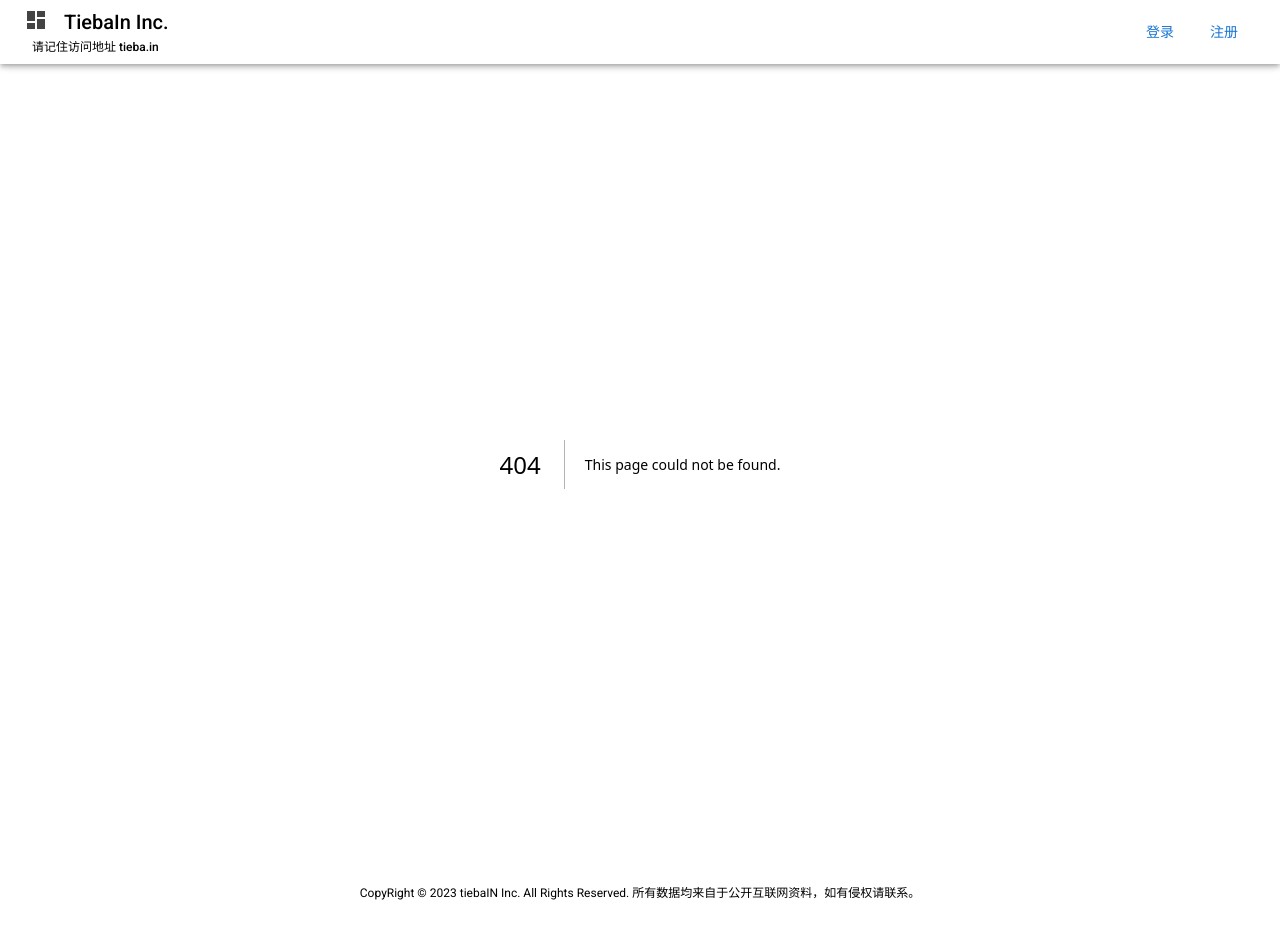
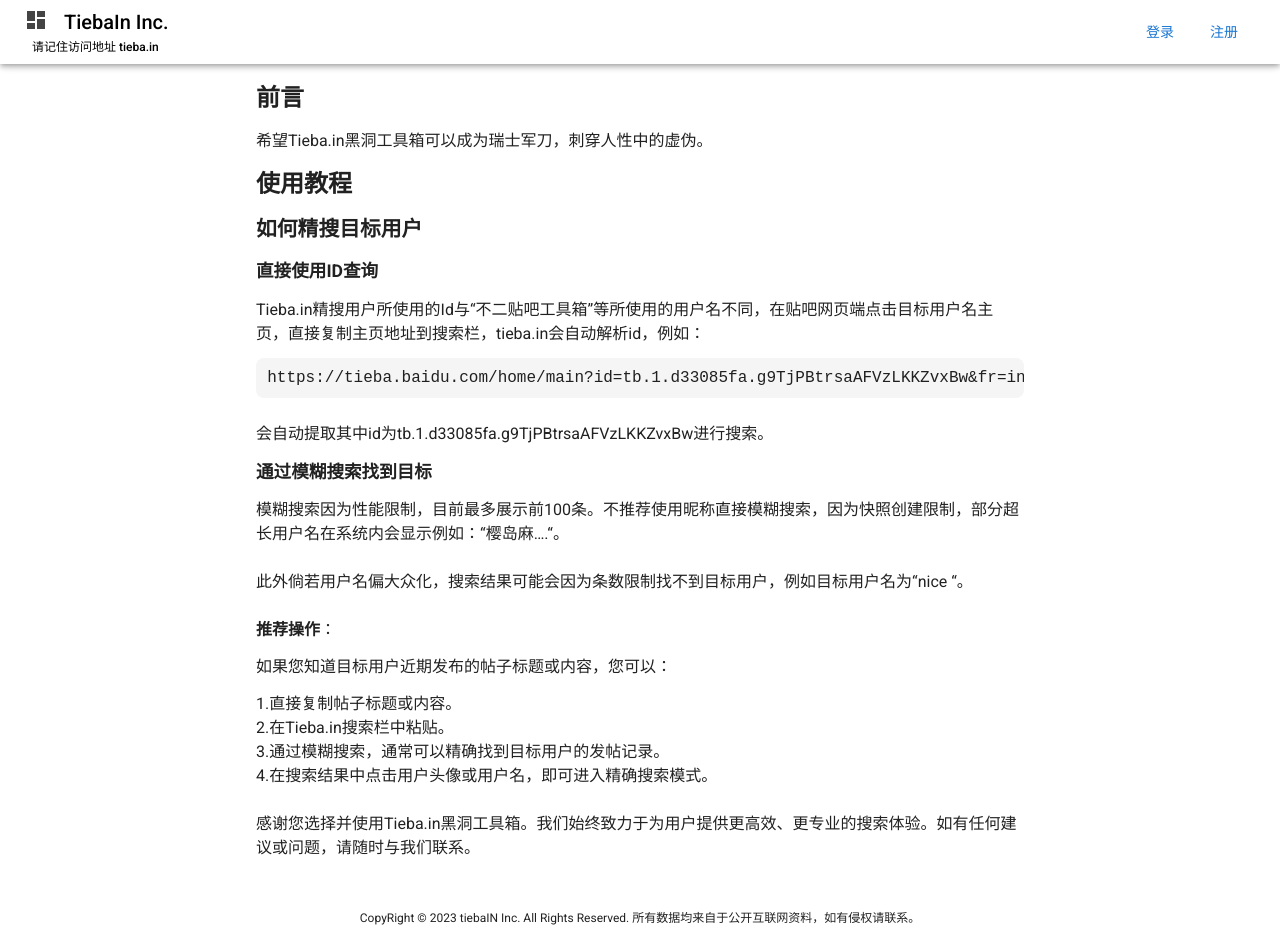
Before and after one commit to XiaTiaoQAQ/tieba818-nextjs, a Next.js app: page /guide in a window 1280 px wide. Before the commit this address had no page. Before the commit the page ends 922 px from the top, so only its background shows below. Built offline with nearby package versions, Linux system fonts and the light colour scheme.

Commit message:
1. 修复大量问题 2. 新增使用指引页面

```diff
--- /dev/null
+++ b/app/guide/page.js
@@ -0,0 +1,82 @@
+import React from 'react';
+import {Box, Typography} from '@mui/material';
+import ReactMarkdown from "react-markdown";
+
+function GuideComponent() {
+    const markdown = `
+# 前言
+希望Tieba.in黑洞工具箱可以成为瑞士军刀，刺穿人性中的虚伪。
+# 使用教程
+## 如何精搜目标用户
+### 直接使用ID查询
+Tieba.in精搜用户所使用的Id与“不二贴吧工具箱”等所使用的用户名不同，在贴吧网页端点击目标用户名主页，直接复制主页地址到搜索栏，tieba.in会自动解析id，例如：
+\`\`\`xml
+https://tieba.baidu.com/home/main?id=tb.1.d33085fa.g9TjPBtrsaAFVzLKKZvxBw&fr=index
+\`\`\`
+\\
+会自动提取其中id为tb.1.d33085fa.g9TjPBtrsaAFVzLKKZvxBw进行搜索。
+### 通过模糊搜索找到目标
+模糊搜索因为性能限制，目前最多展示前100条。不推荐使用昵称直接模糊搜索，因为快照创建限制，部分超长用户名在系统内会显示例如：“樱岛麻….“。\\
+\\
+此外倘若用户名偏大众化，搜索结果可能会因为条数限制找不到目标用户，例如目标用户名为“nice  “。\\
+\\
+**推荐操作**：
+
+如果您知道目标用户近期发布的帖子标题或内容，您可以：
+
+1.直接复制帖子标题或内容。\\
+2.在Tieba.in搜索栏中粘贴。\\
+3.通过模糊搜索，通常可以精确找到目标用户的发帖记录。\\
+4.在搜索结果中点击用户头像或用户名，即可进入精确搜索模式。
+\\
+\\
+感谢您选择并使用Tieba.in黑洞工具箱。我们始终致力于为用户提供更高效、更专业的搜索体验。如有任何建议或问题，请随时与我们联系。
+    `
+    return (
+        // 兼容手机端居中展示
+        <Box sx={{display: 'flex', justifyContent: 'center'}}>
+            <Box sx={{width: '100%', maxWidth: 800,
+                padding: '1rem',
+                // 行间距
+                '& p': {
+                    marginBottom: '0.8rem',
+                },
+                // 标题
+                '& h1': {
+                    fontSize: '1.5rem',
+                    fontWeight: 'bold',
+                    marginBottom: '0.8rem',
+                },
+                '& h2': {
+                    fontSize: '1.3rem',
+                    fontWeight: 'bold',
+                    marginBottom: '0.8rem',
+                },
+                '& h3': {
+                    fontSize: '1.1rem',
+                    fontWeight: 'bold',
+                    marginBottom: '0.8rem',
+                },
+                // code 块
+                '& pre': {
+                    backgroundColor: '#f5f5f5',
+                    padding: '0.5rem',
+                    borderRadius: '0.5rem',
+                    overflow: 'auto',
+                },
+                // 行内代码
+                '& code': {
+                    backgroundColor: '#f5f5f5',
+                    padding: '0.2rem',
+                    borderRadius: '0.2rem',
+                },
+            }}>
+                <ReactMarkdown>
+                    {markdown}
+                </ReactMarkdown>
+            </Box>
+        </Box>
+    );
+}
+
+export default GuideComponent;
--- a/app/search-detail/page.js
+++ b/app/search-detail/page.js
@@ -75,7 +75,7 @@
                         onUnlock={
                             (data) => {
                                 // 打印
-                                console.log('onUnlock data', data);
+                                // console.log('onUnlock data', data);
                                 // 重新获取搜索详情
                                 querySearchDetail();
                             }
@@ -83,7 +83,7 @@
                         onPayVip={
                             (data) => {
                                 // 打印
-                                console.log('onPayVip data', data);
+                                // console.log('onPayVip data', data);
                             }
                         }
                     />
--- a/package.json
+++ b/package.json
@@ -21,6 +21,7 @@
     "next": "13.4.19",
     "react": "18.2.0",
     "react-dom": "18.2.0",
+    "react-markdown": "^8.0.7",
     "react-virtualized-auto-sizer": "^1.0.20",
     "react-window": "^1.8.9",
     "styled-components": "^5.3.11"
```
Also changed, not shown: app/layout.js (+8 -1 lines), app/page.js (+22 -14 lines), 1 other file (tests, documents, lock files or other folders).
